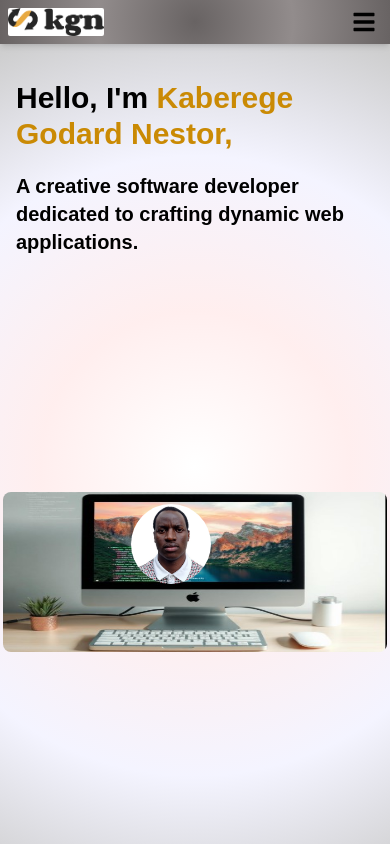
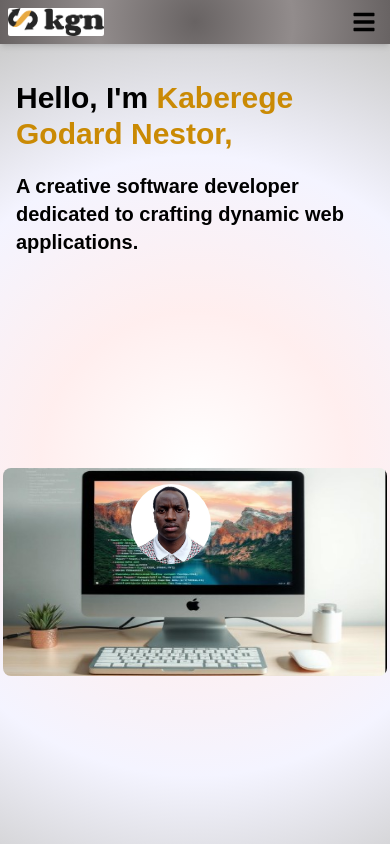
Before and after one commit to kaberege/kgn-fe-reactjs, a React (Vite) app in the folder kgn-portfolio/: page / in a window 390 px wide. Shown: the top 844 px of the page. Built offline with nearby package versions, Linux system fonts and the light colour scheme.

Commit message:
added chnages to welcome section

```diff
--- a/kgn-portfolio/src/components/Welcome.jsx
+++ b/kgn-portfolio/src/components/Welcome.jsx
@@ -5,7 +5,7 @@ import profile from "../assets/kgn-g1.jpg";
 const Welcome = ({mode}) => {
     return (
         <>
-            <section className={`h-screen w-full flex flex-col ${!mode ? "bg-light-gradient" : "bg-dark-gradient"} transition-colors duration-300`}>
+            <section className={`min-h-screen w-full flex flex-col ${!mode ? "bg-light-gradient" : "bg-dark-gradient"} transition-colors duration-300`}>
                 <div className='flex flex-col w-full max-sm:px-4 max-xl:px-10 max-w-6xl mx-auto'>
                     <h1 className='text-4xl max-sm:text-3xl  md:text-5xl font-bold mt-9 dark:text-white transition-colors duration-300'>
                         Hello, I'm <span className="text-yellow-600 dark:text-yellow-300">Kaberege Godard Nestor,</span>
@@ -15,14 +15,14 @@ const Welcome = ({mode}) => {
                     </p>
                 </div>
                 <div className="flex items-center justify-center flex-grow">
-                    <div className='w-full max-sm:h-40 max-sm:max-w-96 sm:max-w-xl sm:h-80 relative'>
+                    <div className='w-full max-sm:h-52 max-sm:max-w-96 sm:max-w-xl sm:h-80 relative'>
                         <img
                             src={devLaptop}
                             alt="Dev machine"
                             className='rounded-lg w-full h-full'
                         />
                         <div
-                            className='absolute max-sm:top-3 max-sm:left-1/3 sm:top-5 sm:left-1/3 flex items-center justify-center max-sm:w-20 max-sm:h-20 w-40 h-40 '
+                            className='absolute max-sm:top-4 max-sm:left-1/3 sm:top-5 sm:left-1/3 flex items-center justify-center max-sm:w-20 max-sm:h-20 w-40 h-40 '
                         >
                             <img
                                 src={profile}
```
